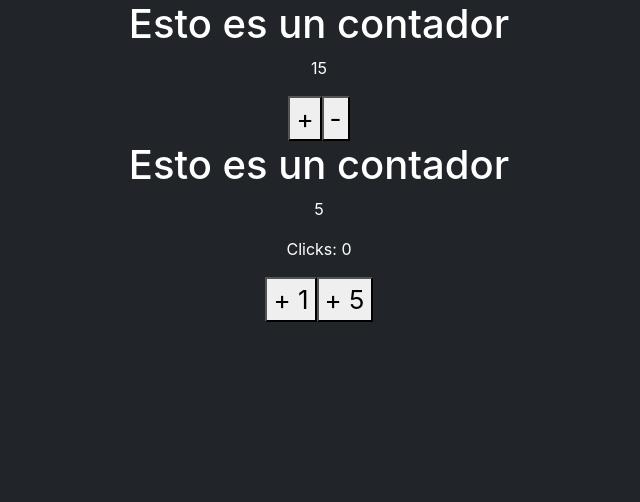
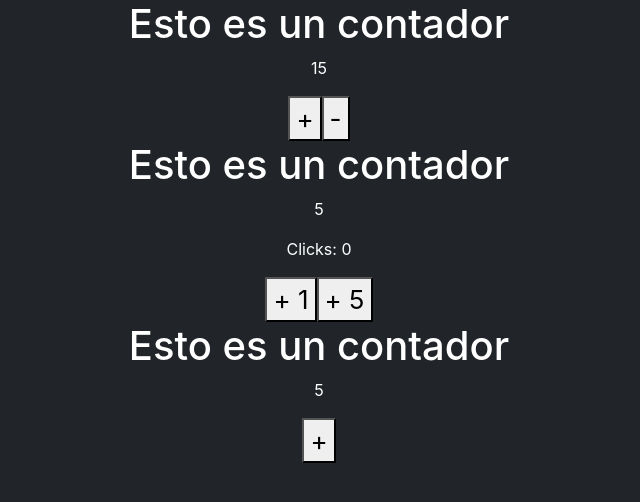
Before and after one commit to GDC94/Practice-reducer, a React (Vite) app: page / in a window 1280 px wide. Shown: the top 502 px of the page, without its empty margins (321-961 px from the left). Built offline with nearby package versions, Linux system fonts and the light colour scheme.

Commit message:
CounterEffect: Ading counterEffect.tsx

```diff
--- a/src/App.tsx
+++ b/src/App.tsx
@@ -1,12 +1,14 @@
 import "./App.css";
 import Counter from "./bases/Counter";
 import CounterBy from "./bases/CounterBy";
+import CounterEffect from "./bases/CounterEffect";
 
 function App() {
   return (
     <div className="App">
       <Counter initialValue={15} />
       <CounterBy/>
+      <CounterEffect/>
     </div>
   );
 }
--- /dev/null
+++ b/src/bases/CounterEffect.tsx
@@ -0,0 +1,30 @@
+import { useEffect, useState } from "react";
+
+
+export default function CounterEffect() {
+  const [valor, setValor] = useState(5);
+
+  const increase = () => {
+    setValor(prev => prev + 1);
+  };
+
+  useEffect(() => {
+    if(valor >= 10){
+      console.log('%cSe llegó al valor maáximo', 'color: green; background: black;');
+
+    }
+  }, [valor])
+
+
+
+
+
+  return (
+    <>
+      <h1>Esto es un contador</h1>
+      <p>{valor}</p>
+      <button onClick={increase}> + </button>
+
+    </>
+  );
+}
```
